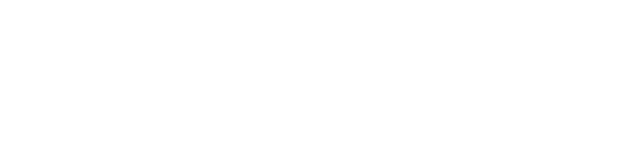
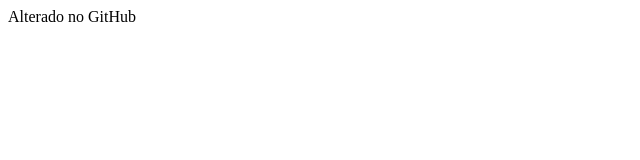
Before and after one commit to gianluccaroncalio/testes, a plain HTML site: page index.html in a window 1280 px wide. Shown: the whole page, without its empty margins (0-640 px from the left). Drawn offline with Linux system fonts and the light colour scheme.

Commit message:
atualizado

```diff
--- a/index.html
+++ b/index.html
@@ -4,5 +4,5 @@
     <meta content="">
     <style>Testando retorno de branch</style>
   </head>
-  <body></body>
+  <body>Alterado no GitHub</body>
 </html>
```
